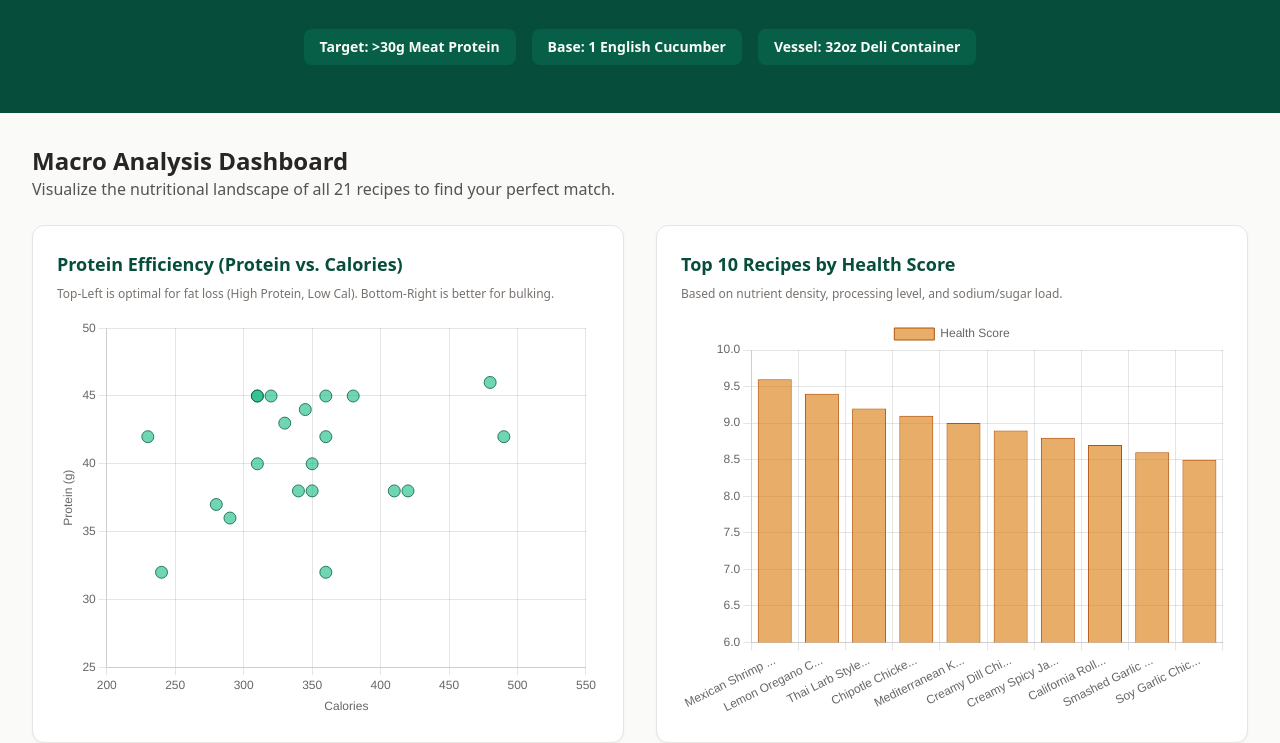
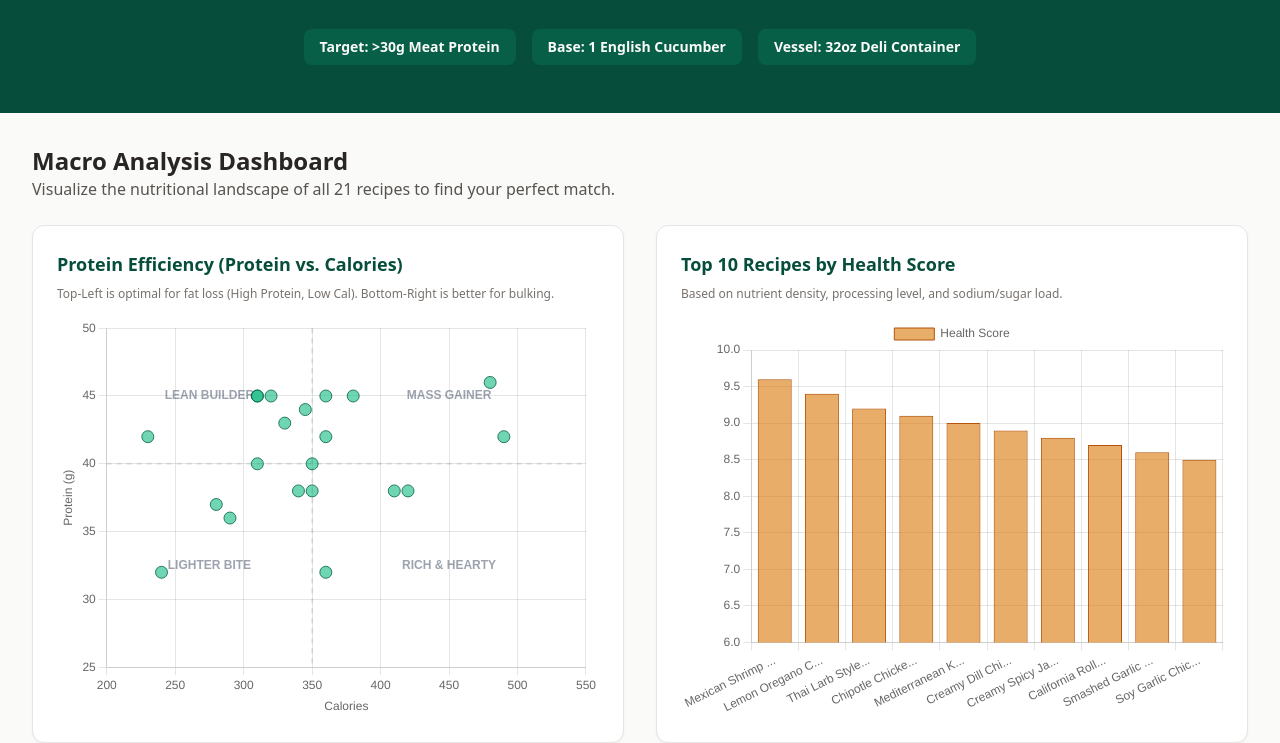
Before and after one commit to Automatic365/cucumber-salad-shop, a plain HTML site: page index.html in a window 1280 px wide. Shown: the part 236-979 px from the top of the page. Drawn offline with nearby package versions, Linux system fonts and the light colour scheme.

Commit message:
Enhance scatter chart with labeled quadrants

```diff
--- a/index.html
+++ b/index.html
@@ -551,7 +551,51 @@
                         x: { title: { display: true, text: 'Calories' }, min: 200, max: 550 },
                         y: { title: { display: true, text: 'Protein (g)' }, min: 25, max: 50 }
                     }
-                }
+                },
+                plugins: [{
+                    id: 'quadrants',
+                    beforeDraw: (chart) => {
+                        const { ctx, chartArea: { top, bottom, left, right }, scales: { x, y } } = chart;
+                        const midX = x.getPixelForValue(350);
+                        const midY = y.getPixelForValue(40);
+
+                        // Draw Lines
+                        ctx.save();
+                        ctx.beginPath();
+                        ctx.lineWidth = 2;
+                        ctx.strokeStyle = '#e5e7eb'; // Stone-200
+                        ctx.setLineDash([5, 5]);
+
+                        // Vertical Line (350 cal)
+                        ctx.moveTo(midX, top);
+                        ctx.lineTo(midX, bottom);
+
+                        // Horizontal Line (40g pro)
+                        ctx.moveTo(left, midY);
+                        ctx.lineTo(right, midY);
+                        ctx.stroke();
+
+                        // Labels
+                        ctx.font = 'bold 12px sans-serif';
+                        ctx.fillStyle = '#9ca3af'; // Stone-400
+                        ctx.textAlign = 'center';
+                        ctx.textBaseline = 'middle';
+
+                        // Top Left (High Pro, Low Cal)
+                        ctx.fillText('LEAN BUILDER', (left + midX) / 2, (top + midY) / 2);
+
+                        // Top Right (High Pro, High Cal)
+                        ctx.fillText('MASS GAINER', (midX + right) / 2, (top + midY) / 2);
+
+                        // Bottom Left (Low Pro, Low Cal)
+                        ctx.fillText('LIGHTER BITE', (left + midX) / 2, (midY + bottom) / 2);
+
+                        // Bottom Right (Low Pro, High Cal)
+                        ctx.fillText('RICH & HEARTY', (midX + right) / 2, (midY + bottom) / 2);
+
+                        ctx.restore();
+                    }
+                }]
             });
 
             // Bar Chart: Top Health Scores
```
